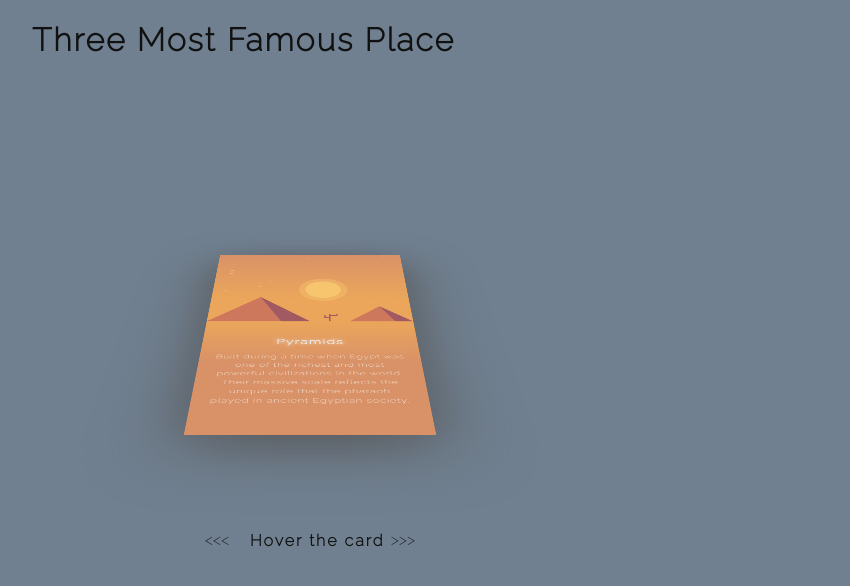
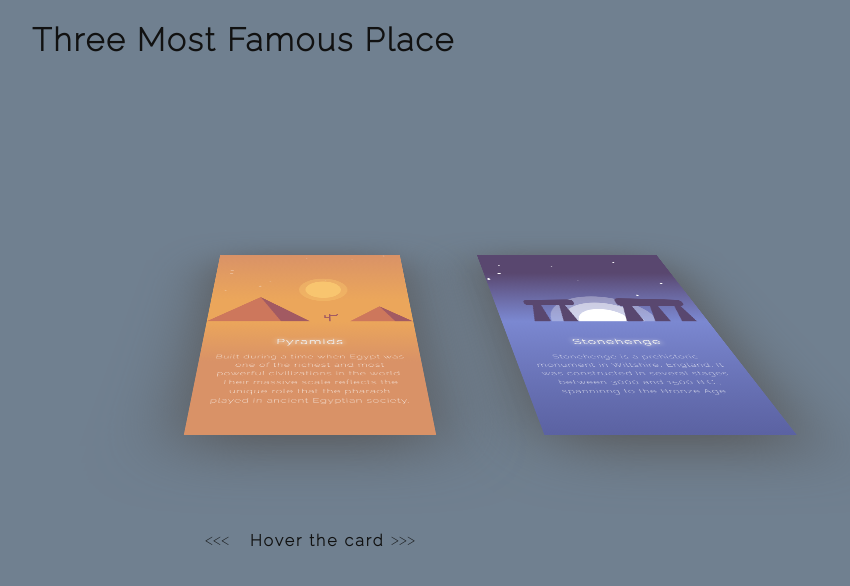
Before and after one commit to bsmanish028/Special-effect-by-css, a plain HTML site: page index.html in a window 1280 px wide. Shown: the whole page, without its empty margins (352-1202 px from the left). Drawn offline with Linux system fonts and the light colour scheme.

Commit message:
Effect on Stonehenge added.

```diff
--- a/index.html
+++ b/index.html
@@ -58,6 +58,53 @@
 			</div>
 		</div>
 	</div>
+	<div class="container" id="c1">
+		<div class="image" id="i1">
+			<div class="city">
+			<?xml version="1.0" encoding="utf-8"?>
+			<svg version="1.1" id="Layer_1" xmlns="http://www.w3.org/2000/svg" xmlns:xlink="http://www.w3.org/1999/xlink" x="0px" y="0px"
+				 viewBox="0 0 300 225" style="enable-background:new 0 0 300 225;" xml:space="preserve">
+			<ellipse class="st5" id="sh3" cx="150.5" cy ="224.75" rx="77.5" ry="77.5"/>
+
+			<ellipse class="st5" id="sh2" cx="150.5" cy ="224.75" rx="57.5" ry="57.5"/>
+			<ellipse id="XMLID_15_" class="st5" cx="150.5" cy="224.75" rx="37.5" ry="37.5"/>
+
+			<path id="XMLID_1_" class="st6" d="M68.955,225H47.93l8.333-53.171c0.213-1.361,1.386-2.364,2.763-2.364h6.202
+				c1.464,0,2.68,1.129,2.789,2.588l3.727,49.942C71.865,223.617,70.581,225,68.955,225z"/>
+			<polygon id="XMLID_2_" class="st6" points="111.754,225 90.203,225 96.005,169.465 103.051,169.465 "/>
+			<path id="XMLID_3_" class="st6" d="M112.233,175.682H50.767c-3.855,0-6.981-3.125-6.981-6.981v-3.182
+				c0-3.796,3.033-6.896,6.827-6.979l61.466-1.351c3.914-0.086,7.134,3.064,7.134,6.979v4.533
+				C119.214,172.556,116.089,175.682,112.233,175.682z"/>
+			<path id="XMLID_4_" class="st6" d="M202.538,225h-15.319c-2.837,0-5.444,0.24-5.005-2.25l8.296-47.01
+				c0.352-1.997,2.289-3.468,4.565-3.468h3.721c2.419,0,4.428,1.656,4.608,3.798l3.741,44.52C207.346,222.971,205.225,225,202.538,225z
+				"/>
+			<polygon id="XMLID_5_" class="st6" points="245.98,225 223.157,225 231.421,172.272 242.045,172.272 "/>
+			<polygon id="XMLID_6_" class="st6" points="283.798,225 262.163,225 267.988,169.25 275.061,169.25 "/>
+			<path id="XMLID_7_" class="st6" d="M275.011,178.032h-84.307c-4.478,0-8.107-3.63-8.107-8.107v-8.817
+				c0-4.669,3.933-8.373,8.593-8.093l84.307,5.064c4.281,0.257,7.621,3.804,7.621,8.093v3.754
+				C283.118,174.403,279.489,178.032,275.011,178.032z"/>
+
+			<circle id="XMLID_11_" class="st7" cx="24.5" cy="68.5" r="2.5"/>
+			<circle id="XMLID_12_" class="st7" cx="219.5" cy="28.5" r="1.5"/>
+			<circle id="XMLID_13_" class="st7" cx="272.5" cy="103.5" r="2.0"/>
+			<circle id="XMLID_14_" class="st7" cx="144.5" cy="92.5" r="1.0"/>
+
+			<circle id="XMLID_11_" class="st7" cx="4.5" cy="88.5" r="2.5"/>
+			<circle id="XMLID_12_" class="st7" cx="29.5" cy="38.5" r="1.5"/>
+			<circle id="XMLID_13_" class="st7" cx="222.5" cy="143.5" r="2.0"/>
+			<circle id="XMLID_14_" class="st7" cx="114.5" cy="42.5" r="1.0"/>
+
+			</svg>
+
+			</div>
+		</div>
+		<div class="story" id="s1">
+			<div class="info">
+				<h3>Stonehenge</h3>
+			<p> Stonehenge is a prehistoric monument in Wiltshire, England. It was constructed in several stages between 3000 and 1500 B.C., spanninng to the Bronze Age.</p>
+			</div>
+		</div>
+	</div>
 
 
 	<div class="page">
```
